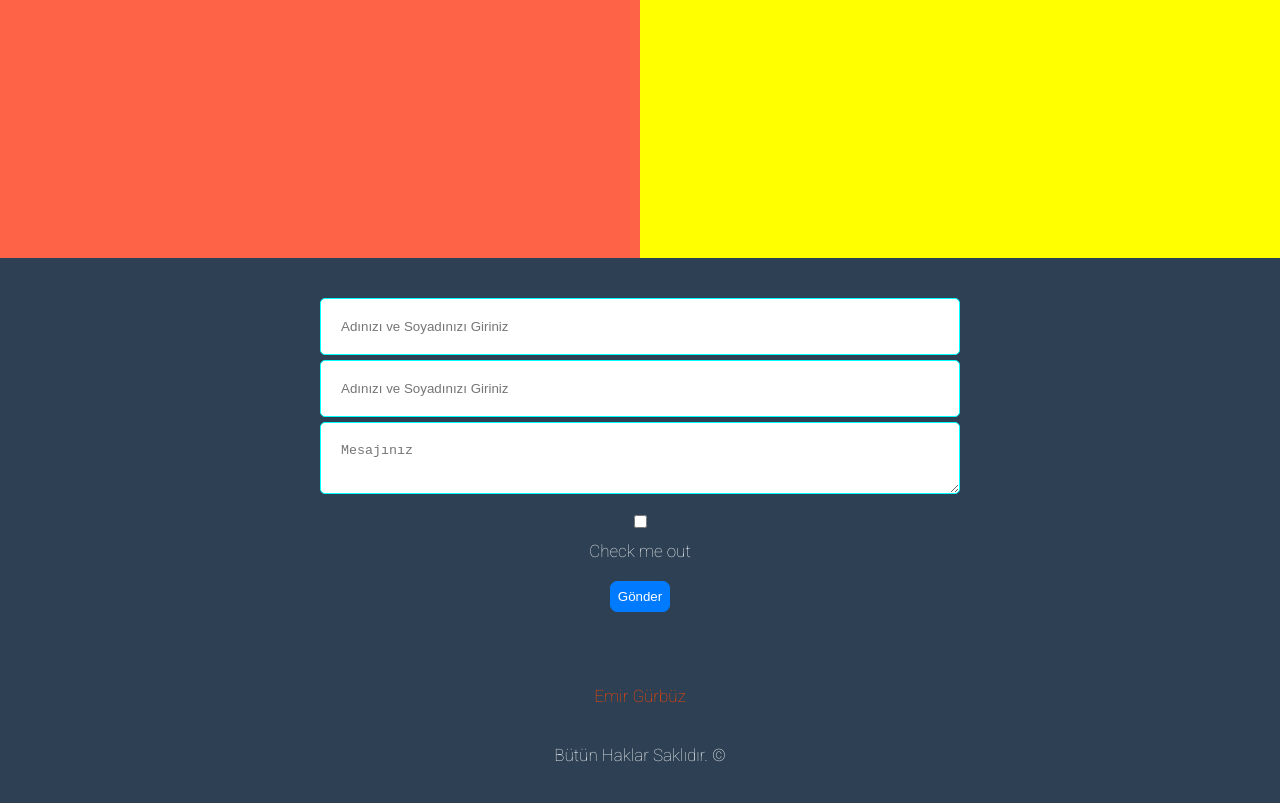
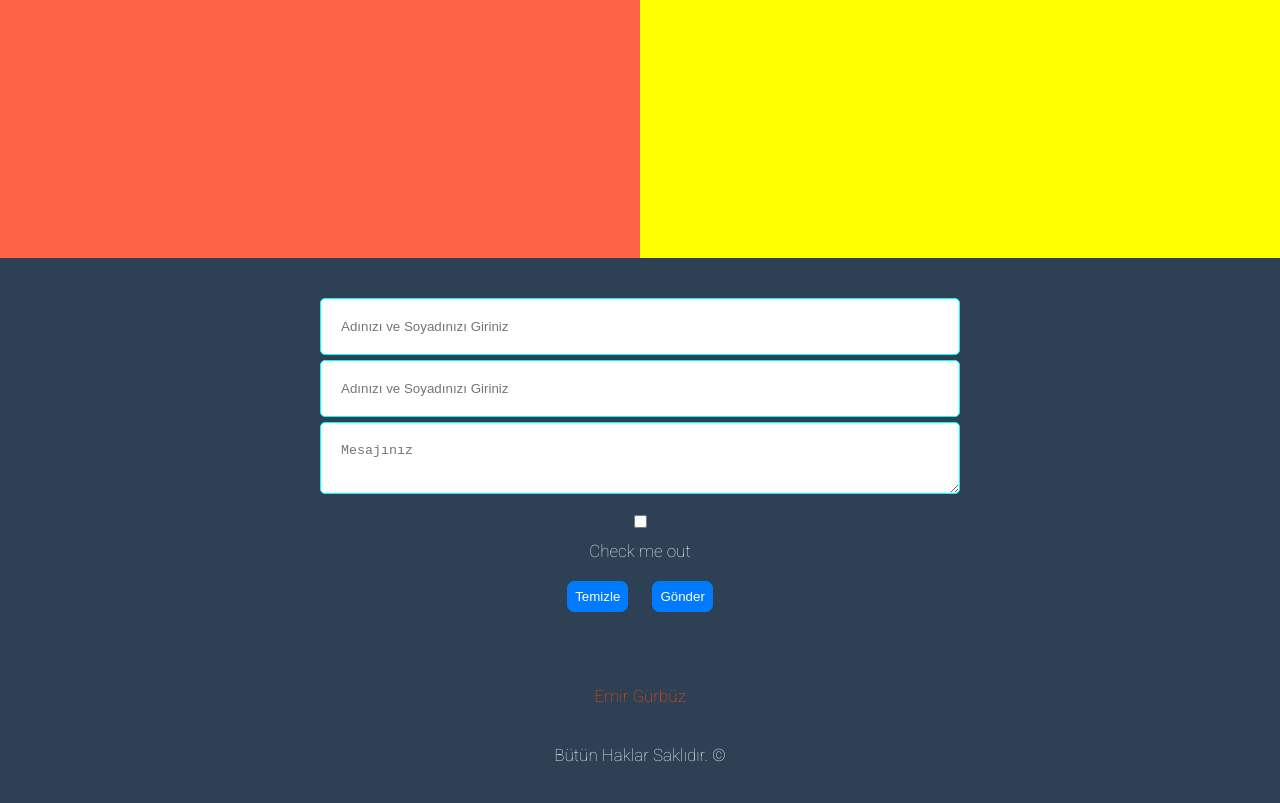
Before and after one commit to emir57/JQuery-Projects, a plain HTML site: page OnePages/index.htm in a window 1280 px wide. Shown: the part 4855-5658 px from the top of the page. Drawn offline with Linux system fonts and the light colour scheme.

Commit message:
reset btn

```diff
--- a/OnePages/index.htm
+++ b/OnePages/index.htm
@@ -134,6 +134,7 @@
                         <input type="checkbox" name="" id="exampleCheck1" class="form-check-input"><br>
                         <label for="exampleCheck1" class="form-check-label">Check me out</label>
                     </div>
+                    <input class="btn" type="reset" value="Temizle">
                     <input class="btn" type="button" value="Gönder">
                 </div>
             </form>
```
